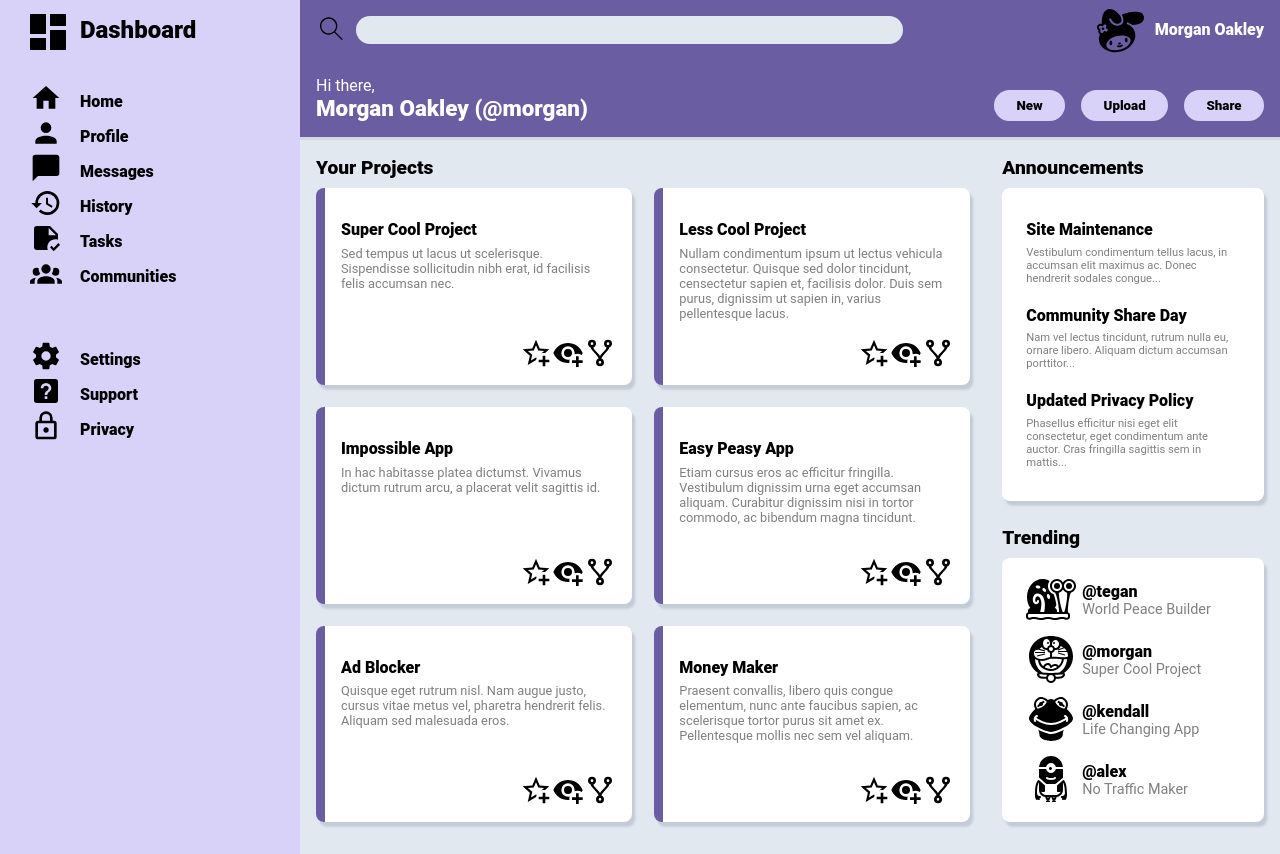
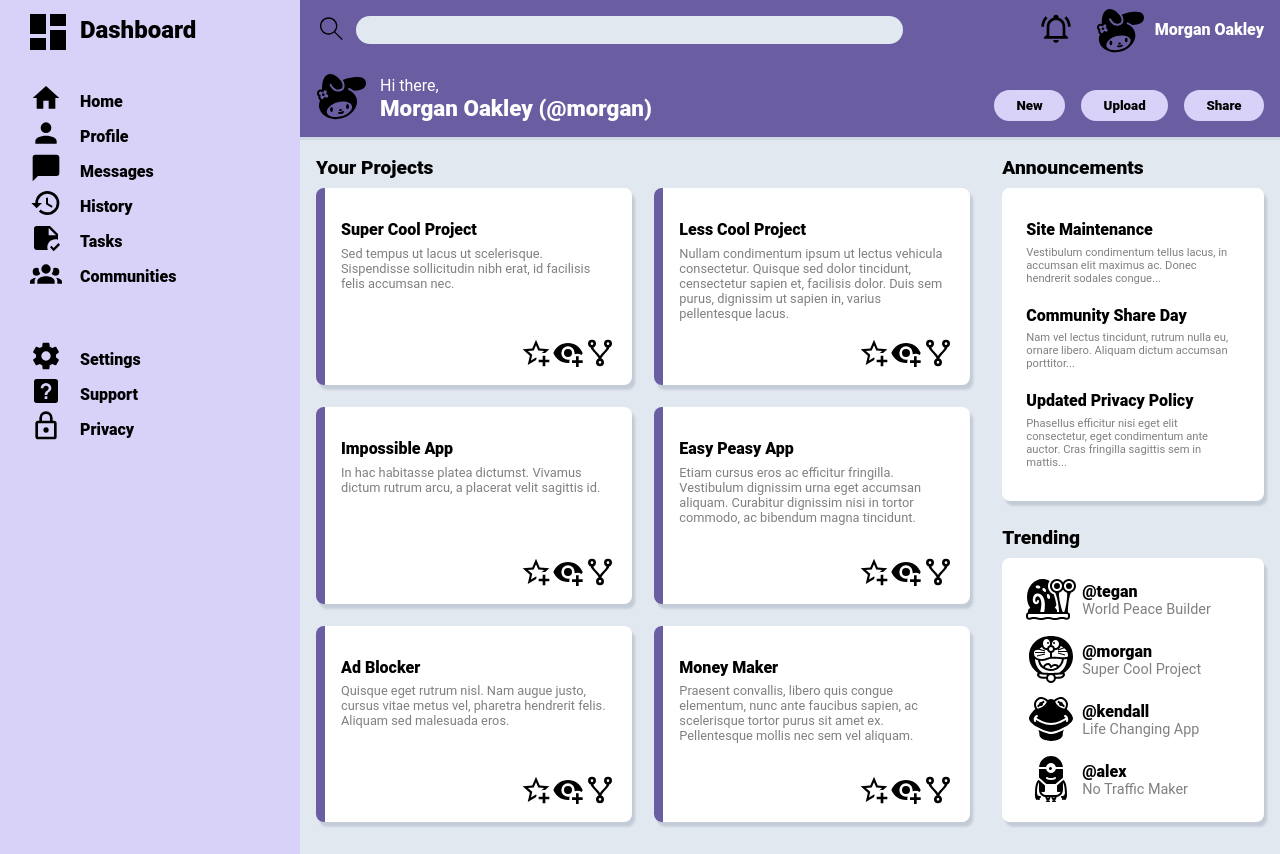
Before and after one commit to ll5zh/odin-dashboard, a plain HTML site: page index.html in a window 1280 px wide. Drawn offline with Linux system fonts and the light colour scheme.

Commit message:
Add notification/large-profile icon

```diff
--- a/index.html
+++ b/index.html
@@ -39,10 +39,12 @@
             <div class="search-bar">
                 <img src="images/magnify.svg" alt="magnify" id="magnify">
                 <input type="text">
-                <img src="images/melody.svg" alt="melody" id="mel-img">
+                <img src="images/notification.svg" alt="notification" id="notif-img">
+                <img src="images/melody.svg" alt="melody" id="mel-img-1">
                 <div class="profile">Morgan Oakley</div>
             </div>
             <div class="welcome">
+                <img src="images/melody.svg" alt="melody" id="mel-img-2">
                 <div class="greeting">Hi there,</div>
                 <div class="name">Morgan Oakley (@morgan)</div>
                 <div class="buttons">
--- a/style.css
+++ b/style.css
@@ -88,7 +88,13 @@ input {
     margin-left: 2.5rem;
 }
 
-#mel-img {
+#notif-img {
+    position: absolute;
+    height: 2rem;
+    right: 12rem;
+}
+
+#mel-img-1 {
     position: absolute;
     height: 3rem;
     top: -0.6rem;
@@ -106,11 +112,17 @@ input {
     grid-template-rows: auto auto;
     justify-content: space-between;
     align-items: end;
+    position: relative;
+}
+
+#mel-img-2 {
+    position: absolute;
 }
 
 .greeting {
     grid-column: 1 / 2;
     grid-row: 1 / 2;
+    padding-left: 4rem;
 }
 
 .name {
@@ -118,6 +130,7 @@ input {
     grid-row: 2 / 3;
     font-weight: 800;
     font-size: 1.4rem;
+    padding-left: 4rem;
 }
 
 .buttons {
```
Also changed, not shown: images/notification.svg (added).
